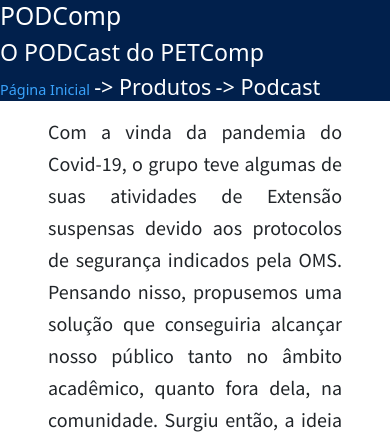
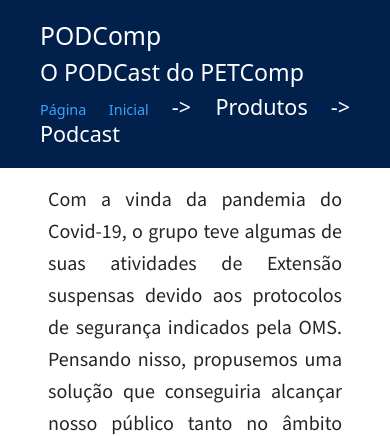
Before and after one commit to artur-pedro/petcomp-newwebsite, a PHP site: page /podcast.php in a window 390 px wide; the page is wider, and only the part inside the window is pictured. Shown: the part 64-500 px from the top of that part. Run offline with PHP 8.4, Linux system fonts and the light colour scheme; some web fonts are replaced.

Commit message:
estudando responsividade

```diff
--- a/css/podcast.css
+++ b/css/podcast.css
@@ -12,6 +12,7 @@
 .container-header {
     color: white;
     background-color: #01204C;
+    padding: 20px 40px;
 }
 
 .container-header a {
```
